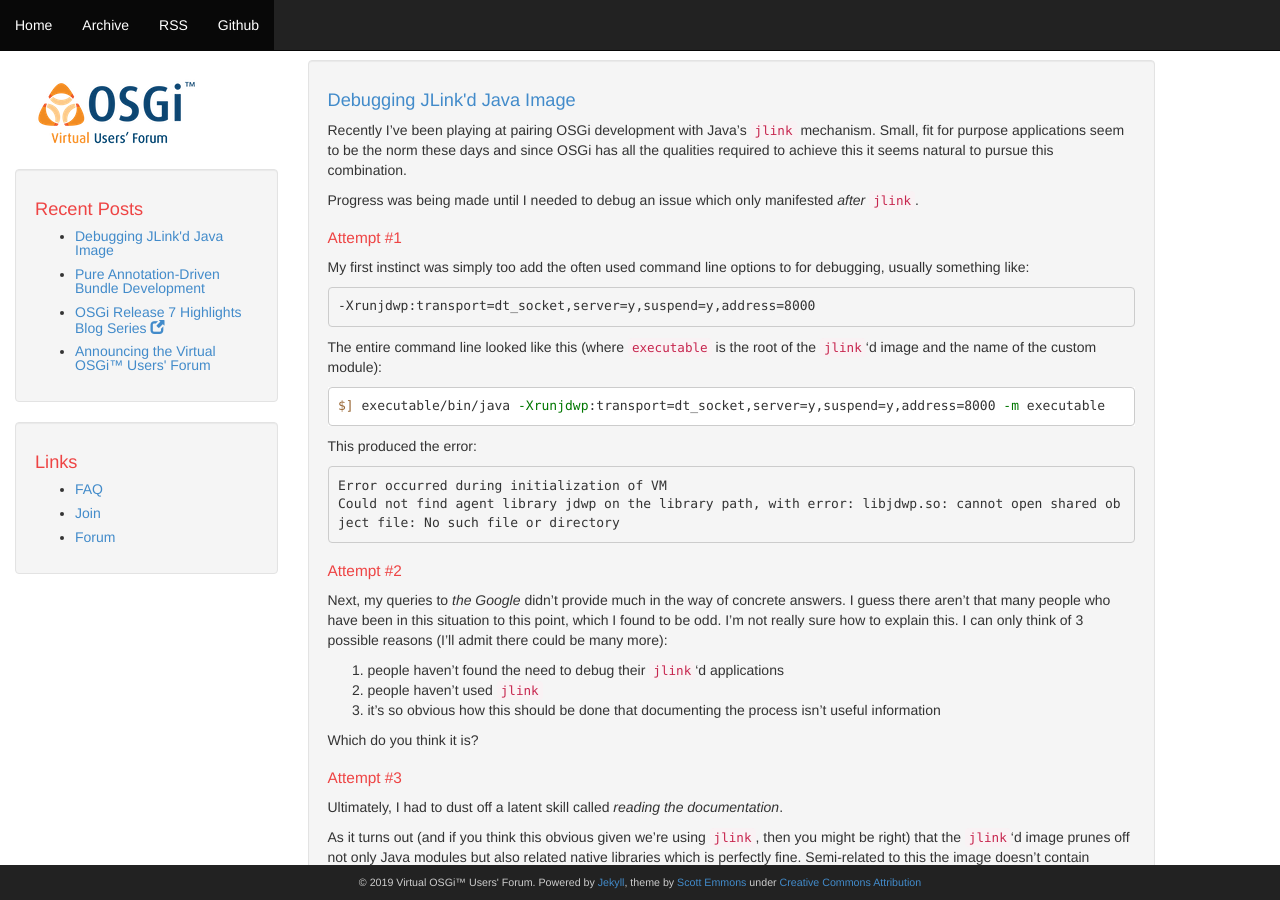
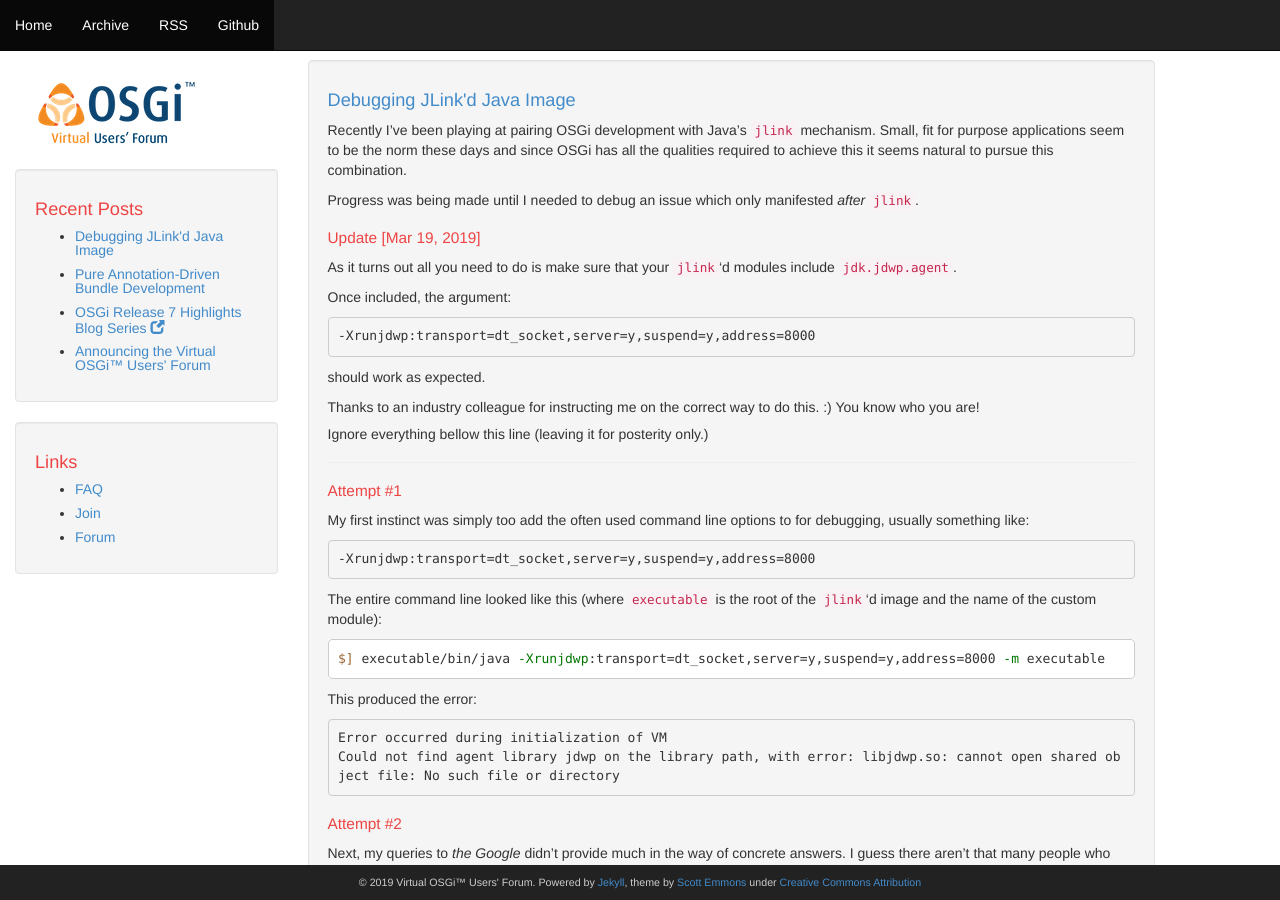
Before and after one commit to osgi-users-virtual/osgi-users-virtual.github.io, a Jekyll site: the page built from _posts/2019-02-24-debug-jlink-java-image.md, in a window 1280 px wide and 900 px high. Built offline with Jekyll 4.4.1, drawn with Linux system fonts in a browser that asks for light colours; nearby versions of some CDN libraries; library files that are not in the unit come from our copies.

Commit message:
fix debug post with simplest info
Signed-off-by: Raymond Auge <raymond.auge@liferay.com>

````diff
--- a/_posts/2019-02-24-debug-jlink-java-image.md
+++ b/_posts/2019-02-24-debug-jlink-java-image.md
@@ -16,6 +16,26 @@ Recently I've been playing at pairing OSGi development with Java's `jlink` mecha
 Progress was being made until I needed to debug an issue which only manifested *after* `jlink`.
 
 <!-- more -->
+
+## Update [Mar 19, 2019]
+
+As it turns out all you need to do is make sure that your `jlink`'d modules include `jdk.jdwp.agent`.
+
+Once included, the argument:
+
+```txt
+-Xrunjdwp:transport=dt_socket,server=y,suspend=y,address=8000
+```
+
+should work as expected.
+
+Thanks to an industry colleague for instructing me on the correct way to do this. :) You know who you are!
+
+
+
+##### Ignore everything bellow this line (leaving it for posterity only.)
+
+------
 
 ## Attempt #1
 
````
